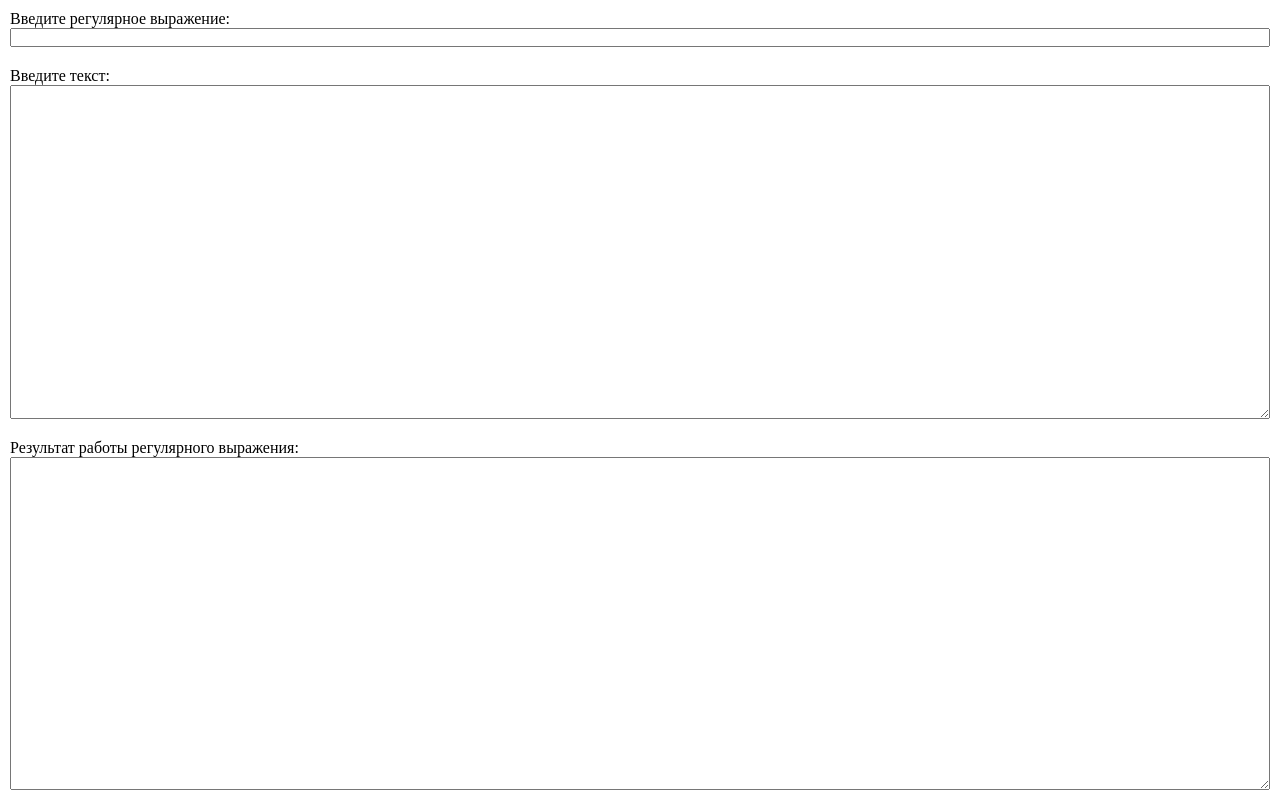
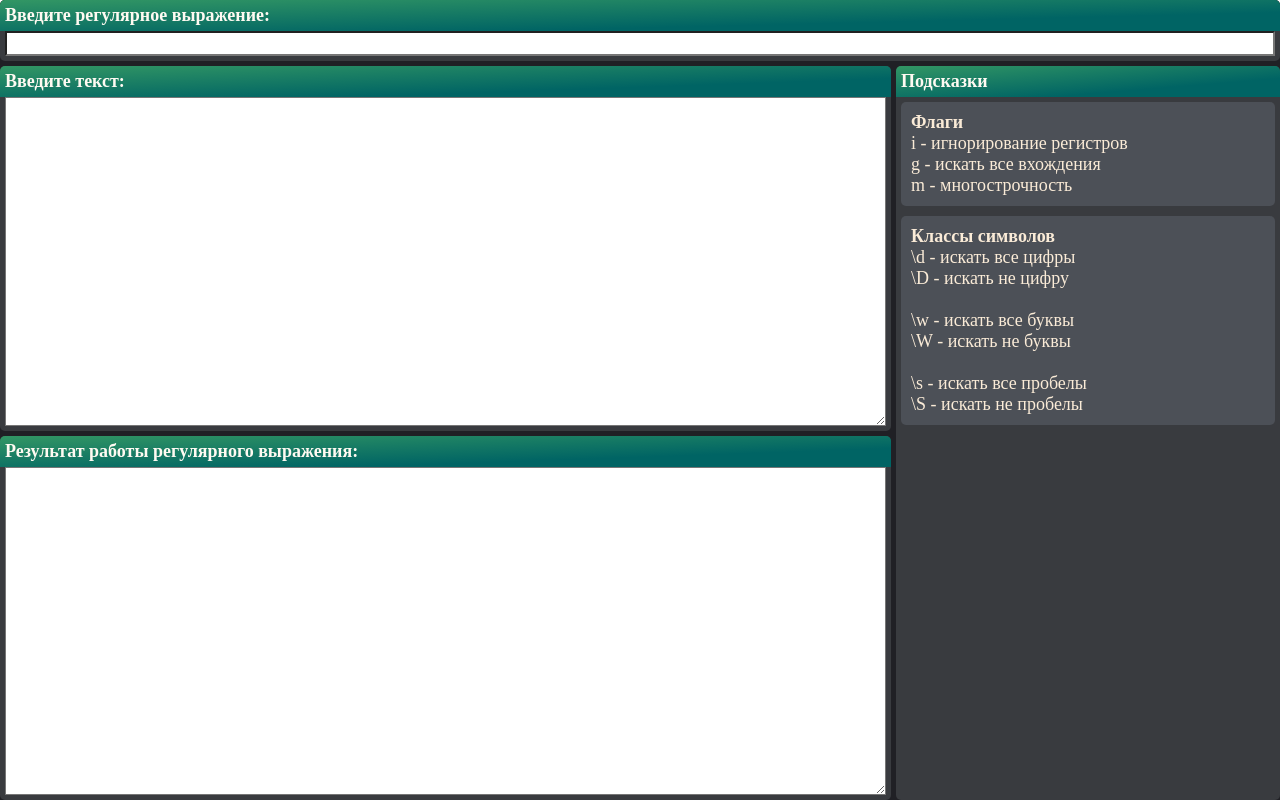
Before and after one commit to IvanKrepk/JavaScriptLearning, a plain HTML site: page RegExp/index.html in a window 1280 px wide. Drawn offline with Linux system fonts and the light colour scheme.

Commit message:
Regular Expression: add style

```diff
--- a/RegExp/assets/css/style.css
+++ b/RegExp/assets/css/style.css
@@ -1,38 +1,108 @@
+:root {
+    --palette-background-l0: rgb(32, 32, 37);
+    --palette-background-l1: rgb(57, 59, 63);
+    --palette-background-l2: rgb(76, 80, 87);
+    --palette-background-text: rgb(255, 255, 255);
+    --palette-otline-focused: rgb(131, 131, 153);
+    --palette-box-shadow-focused: rgb(102, 92, 92);
+}
+
 * {
+    font-size: large;
     margin: 0;
     padding: 0;
+    color: antiquewhite;
+}
+
+h2 {
+    background: linear-gradient(to right bottom, rgb(50, 150, 100), rgb(0, 100, 100)70%);
+    border-top-left-radius: 5px;
+    border-top-right-radius: 5px;
+    color: rgb(255, 250, 242);
+    padding: 5px;
+}
+
+textarea {
+    height: 100%;
+    font-family: Arial, Helvetica, sans-serif;
+}
+
+input[type = 'text'], textarea {
+    margin: 0 5px 5px 5px;
+    background-color: var(--palette-background-text);
+    color: black;
+}
+
+input[type = 'text']:hover, textarea:hover {
+    box-shadow: inset 0 0 5px var(--palette-box-shadow-focused);
+    outline: 1px solid var(--palette-otline-focused);
+}
+
+input[type = 'text']:focus, textarea:focus {
+    outline: 1px solid var(--palette-otline-focused);
 }
 
 .main {
     display: flex;
     flex-direction: column;
     height: 100vh;
+    background-color: var(--palette-background-l0);
+    border-top-left-radius: 5px;
+    border-top-right-radius: 5px;
+}
+
+.block_center {
+    display: flex;
+    flex-direction: row;
+    height: 100%;
+}
+
+.block_data {
+    display: flex;
+    flex-direction: column;
+    height: 100%;
+    width: 70%;
+}
+
+.block_hints {
+    display: flex;
+    flex-direction: column;
+    margin: 5px 0 0 0;
+    border-radius: 5px;
+    width: 30%;
+    background-color: var(--palette-background-l1);
+}
+
+.block_hint_group {
+    display: flex;
+    flex-direction: column;
+    background-color: var(--palette-background-l2);
+    padding: 10px;
+    margin: 5px;
+    border-radius: 5px;
 }
 
 .block_reg_exp {
     display: flex;
     flex-direction: column;
-    margin: 10px;
+    border-radius: 5px;
+    background-color: var(--palette-background-l1);
 }
 
 .block_input_text {
     display: flex;
     flex-direction: column;
     height: 50%;
-    margin: 10px;
-}
-
-.block_input_text textarea {
-    height: 100%;
+    margin: 5px 5px 0px 0px;
+    background-color: var(--palette-background-l1);
+    border-radius: 5px;
 }
 
 .block_result {
     display: flex;
     flex-direction: column;
     height: 50%;
-    margin: 10px;
+    margin: 5px 5px 0px 0px;
+    background-color: var(--palette-background-l1);
+    border-radius: 5px;
 }
-
-.block_result textarea {
-    height: 100%;
-}
--- a/RegExp/assets/js/script.js
+++ b/RegExp/assets/js/script.js
@@ -34,19 +34,20 @@ let txtTextInput = document.querySelector("#txt_text_input");
 let txtRegExp = document.querySelector("#txt_reg_exp");
 let txtTextResult = document.querySelector("#txt_text_result")
 
-txtTextInput.addEventListener('input', function() {
+function regExpExecute() {
     textExample = txtTextInput.value;
+    textRegExp = txtRegExp.value;
 
-    let regularExp = new RegExp(textRegExp, "g");
-    result = textExample.match(regularExp);
-    txtTextResult.value = result;
-    console.log('text = ' + textExample + ', regexp = ' + textRegExp + ', result = ' + result);
-});
+    if ((textExample != '') && (textRegExp != '')) {
+        let regularExp = new RegExp(textRegExp, "g");
+        result = textExample.match(regularExp);
+        txtTextResult.value = result;
+        console.log('text = ' + textExample + ', regexp = ' + textRegExp + ', result = ' + result);
+    } else {
+        txtTextResult.value = '';
+    }
+};
 
-txtRegExp.addEventListener('input', function() {
-    textRegExp = txtRegExp.value;
-    let regularExp = new RegExp(textRegExp);
-    result = textExample.match(regularExp);
-    txtTextResult.value = result;
-    console.log('text = ' + textExample + ', regexp = ' + textRegExp + ', result = ' + result);
-});
+txtTextInput.addEventListener('input', regExpExecute);
+
+txtRegExp.addEventListener('input', regExpExecute);
--- a/RegExp/index.html
+++ b/RegExp/index.html
@@ -9,16 +9,40 @@
 <body>
     <div class="main">
         <div class="block_reg_exp">
-            <span>Введите регулярное выражение:</span>
+            <h2>Введите регулярное выражение:</h2>
             <input id="txt_reg_exp" type="text"></input>
         </div>
-        <div class="block_input_text">
-            <span>Введите текст:</span>
-            <textarea id="txt_text_input"></textarea>
-        </div>
-        <div class="block_result">
-            <span>Результат работы регулярного выражения:</span>
-            <textarea id="txt_text_result"></textarea>
+        <div class="block_center">
+            <div class="block_data">
+                <div class="block_input_text">
+                    <h2>Введите текст:</h2>
+                    <textarea id="txt_text_input"></textarea>
+                </div>
+                <div class="block_result">
+                    <h2>Результат работы регулярного выражения:</h2>
+                    <textarea id="txt_text_result"></textarea>
+                </div>
+            </div>
+            <div class="block_hints">
+                <h2>Подсказки</h2>
+                <div class="block_hint_group">
+                    <h3>Флаги</h3>
+                    <span>i - игнорирование регистров</span>
+                    <span>g - искать все вхождения</span>
+                    <span>m - многострочность</span>
+                </div>
+                <div class="block_hint_group">
+                    <h3>Классы символов</h3>
+                    <span>\d - искать все цифры</span>
+                    <span>\D - искать не цифру</span>
+                    <br>
+                    <span>\w - искать все буквы</span>
+                    <span>\W - искать не буквы</span>
+                    <br>
+                    <span>\s - искать все пробелы</span>
+                    <span>\S - искать не пробелы</span>
+                </div>
+            </div>
         </div>
     </div>
     <script src="assets/js/script.js"></script>
```
